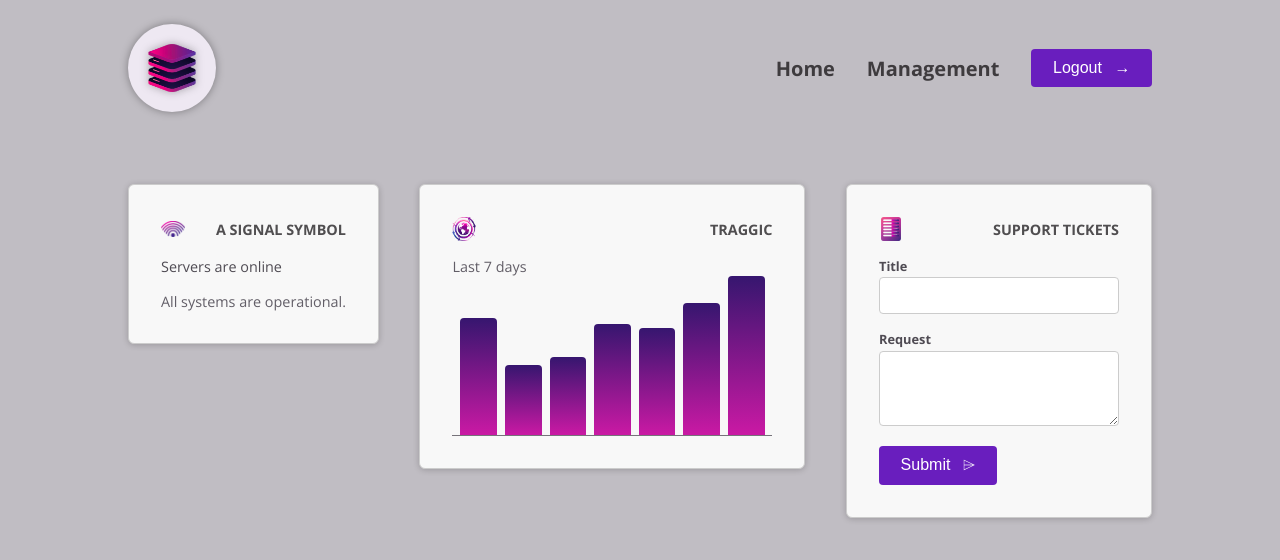
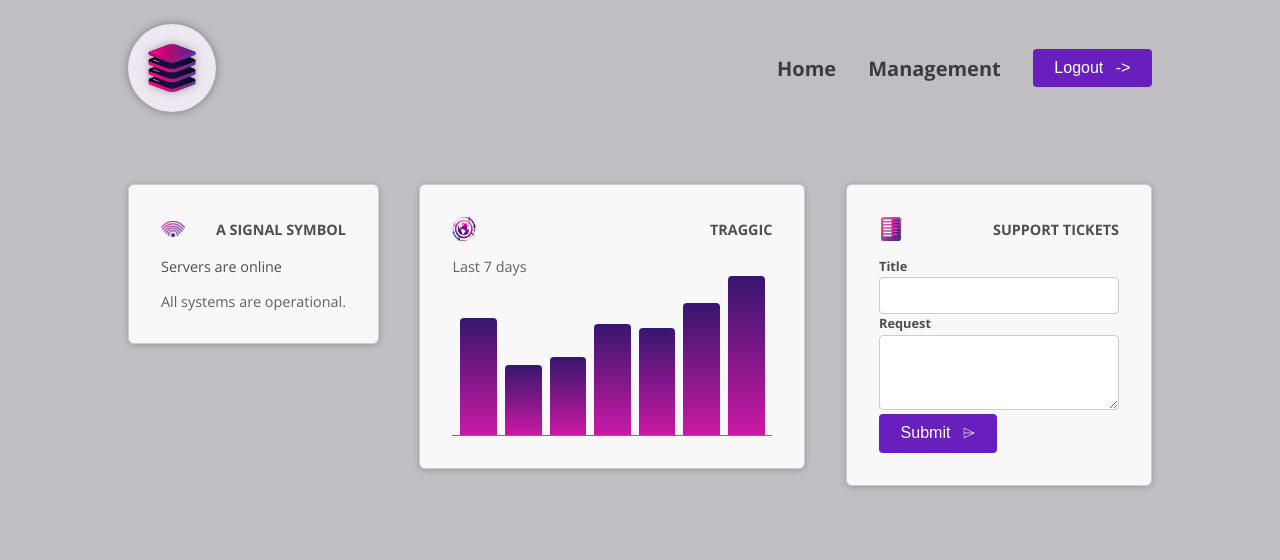
Before and after one commit to dimitriskalp/todo-management, an Angular app: page / in a window 1280 px wide. Shown: the top 560 px of the page. Built offline with nearby package versions, Linux system fonts and the light colour scheme.

Commit message:
Added content projection in components

```diff
--- a/src/app/dashboard/tickets/new-ticket/new-ticket.component.html
+++ b/src/app/dashboard/tickets/new-ticket/new-ticket.component.html
@@ -1,20 +1,20 @@
 <form>
+  <app-control label="Title">
+    <input name="title" id="title" />
+  </app-control>
+  <app-control label="Request">
+    <textarea name="request" id="request" rows="3"></textarea>
+  </app-control>
   <p>
-    <label>Title</label>
-    <input name="title" id="title" />
-  </p>
-  <p>
-    <label>Request</label>
-    <textarea name="request" id="request" rows="3"></textarea>
-  </p>
-  <p>
-    <button>
-      <span>
+    <button appButton>
+      Submit
+       <span ngProjectAs="icon">⌲</span>
+      <!-- <span>
         Submit
       </span>
       <span class="icon">
         ⌲
-      </span>
+      </span> -->
     </button>
   </p>
 </form>
--- a/src/app/dashboard/tickets/new-ticket/new-ticket.component.ts
+++ b/src/app/dashboard/tickets/new-ticket/new-ticket.component.ts
@@ -1,9 +1,11 @@
 import { Component } from '@angular/core';
+import { ButtonComponent } from '../../../shared/button/button.component';
+import { ControlComponent } from "../../../shared/control/control.component";
 
 @Component({
   selector: 'app-new-ticket',
   standalone: true,
-  imports: [],
+  imports: [ButtonComponent, ControlComponent],
   templateUrl: './new-ticket.component.html',
   styleUrl: './new-ticket.component.css'
 })
--- a/src/app/header/header.component.html
+++ b/src/app/header/header.component.html
@@ -12,7 +12,10 @@
         <a href="/">Management</a>
       </li>
       <li>
-        <app-button />
+        <button appButton>
+          Logout
+          <span ngProjectAs="icon">-></span>
+        </button>
       </li>
     </ul>
   </nav>
--- a/src/app/shared/button/button.component.html
+++ b/src/app/shared/button/button.component.html
@@ -1,8 +1,6 @@
-<button>
-    <span>
-    Logout
-    </span>
-    <span class="icon">
-    →
-    </span>
-</button>
+<span>
+    <ng-content />
+</span>
+<span class="icon">
+    <ng-content select="icon"/>
+</span>
--- a/src/app/shared/button/button.component.ts
+++ b/src/app/shared/button/button.component.ts
@@ -1,7 +1,7 @@
 import { Component } from '@angular/core';
 
 @Component({
-  selector: 'app-button',
+  selector: 'button[appButton]',
   standalone: true,
   imports: [],
   templateUrl: './button.component.html',
--- /dev/null
+++ b/src/app/shared/control/control.component.html
@@ -0,0 +1,4 @@
+<p>
+    <label>{{ label() }}</label>
+    <ng-content select="input, textarea" />
+</p>
--- /dev/null
+++ b/src/app/shared/control/control.component.ts
@@ -0,0 +1,12 @@
+import { Component, input } from '@angular/core';
+
+@Component({
+  selector: 'app-control',
+  standalone: true,
+  imports: [],
+  templateUrl: './control.component.html',
+  styleUrl: './control.component.css'
+})
+export class ControlComponent {
+  label = input.required<string>()
+}
```
Also changed, not shown: src/app/shared/control/control.component.css (added).
